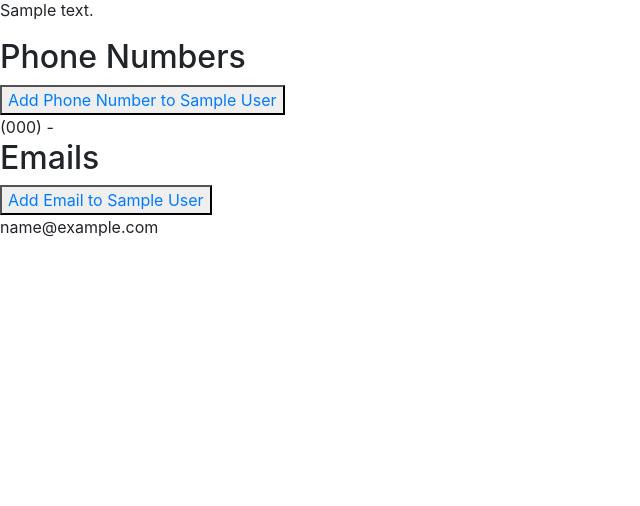
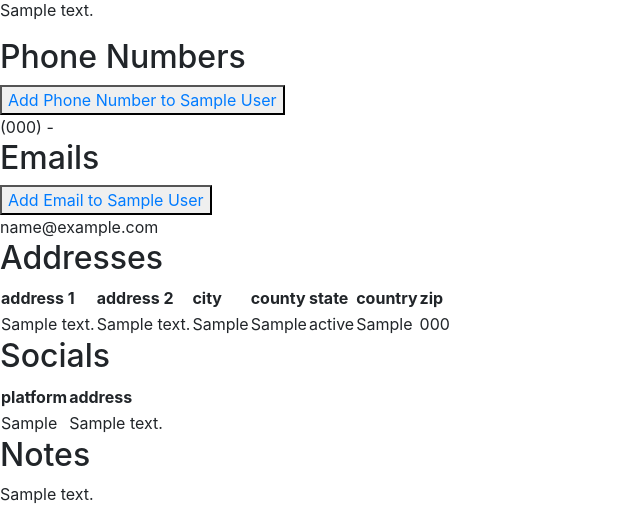
Before and after one commit to chalonhutson/easy_crm, a Flask app: page /contacts/1 in a window 1280 px wide. Shown: the part 301-807 px from the top of the page, without its empty margins (0-640 px from the left). Before the commit the page ends 538 px from the top, so only its background shows below. Run offline with Flask 2, Linux system fonts and the light colour scheme; a user stored in the database is signed in; tables that the repository leaves empty hold one stand-in row (values such as "Sample post"); some libraries are stand-ins or nearby versions.

Commit message:
Added socials, addresses to individual contacts. Added notes to both individual contacts and meetings. Added tables to meetings and contacts overview pages.

```diff
--- a/server.py
+++ b/server.py
@@ -13,7 +13,7 @@ from werkzeug.security import generate_password_hash, check_password_hash
 
 from model import connect_to_db
 
-import sql_controller
+import sql_controller as ctrl
 import app_forms
 
 ######### IMPORT END ###############
@@ -37,7 +37,7 @@ app.jinja_env.undefined = StrictUndefined
 
 @login_manager.user_loader
 def load_user(user_id):
-    return sql_controller.get_user_by_id(user_id)
+    return ctrl.get_user_by_id(user_id)
 
 
 # Endpoint functions
@@ -50,8 +50,8 @@ def page_not_found(e):
 @app.route("/")
 def home():
     if current_user.is_authenticated:
-        c_count = sql_controller.return_count_contacts(current_user.id)
-        m_count = sql_controller.return_count_meetings(current_user.id)
+        c_count = ctrl.return_count_contacts(current_user.id)
+        m_count = ctrl.return_count_meetings(current_user.id)
         return render_template("home.html", page_title = "Overview", first_name = current_user.first_name, last_name = current_user.last_name, contacts_count = c_count, meetings_count = m_count)
     else:
         login = app_forms.LoginForm()
@@ -63,7 +63,7 @@ def home():
 def login():
     login = app_forms.LoginForm()
     if login.validate_on_submit():
-        user = sql_controller.attempt_login(login.email.data, login.password.data)
+        user = ctrl.attempt_login(login.email.data, login.password.data)
 
         if user:
             login_user(user, remember=login.remember.data)
@@ -92,9 +92,9 @@ def register():
         last_name = register.last_name.data
         email = register.email.data
         password = register.password.data
-        if not sql_controller.get_user_by_email(email):
+        if not ctrl.get_user_by_email(email):
             pass_hash = generate_password_hash(password)
-            registeration = sql_controller.attempt_registration(first_name, last_name, email, pass_hash)
+            registeration = ctrl.attempt_registration(first_name, last_name, email, pass_hash)
             if registeration:
                 login_user(registeration)
                 flash("You have successfully registered and are now logged in.", "success")
@@ -111,20 +111,20 @@ def register():
 @app.route("/contacts")
 @login_required
 def contacts():
-    contacts = sql_controller.get_all_contacts_page(current_user.id, 25, 0)
+    contacts = ctrl.get_all_contacts_page(current_user.id, 25, 0)
     return render_template("contacts.html", page_title = "Contacts", contacts = contacts)
 
 @app.route("/meetings")
 @login_required
 def meetings():
-    meetings = sql_controller.get_all_meetings_page(current_user.id, 25, 0)
+    meetings = ctrl.get_all_meetings_page(current_user.id, 25, 0)
     return render_template("meetings.html", page_title = "Meetings", meetings = meetings)
 
 @app.route("/add-meeting", methods = ["GET", "POST"])
 @login_required
 def add_meeting():
     if request.method == "POST":
-        if sql_controller.add_meeting(current_user.id, request.form):
+        if ctrl.add_meeting(current_user.id, request.form):
             flash("Meeting added successfully.","success")
         else:
             flash("Something went wrong with adding your meeting, please try again.", "danger")
@@ -138,29 +138,31 @@ def add_meeting():
 @app.route("/meetings/<meeting_id>")
 @login_required
 def individual_meeting(meeting_id):
-    meeting = sql_controller.get_meeting_by_id(meeting_id)
+    meeting = ctrl.get_meeting_by_id(meeting_id)
+    notes = ctrl.get_all_notes_meeting(meeting_id)
     if meeting.meeting_datetime:
-        date, time = sql_controller.get_readable_date_time(meeting.meeting_datetime)
+        date, time = ctrl.get_readable_date_time(meeting.meeting_datetime)
     else:
-        date = None
-        time = None
-    contact = sql_controller.get_contact_by_id(meeting.contact_id)
+        date, time = None, None
+    contact = ctrl.get_contact_by_id(meeting.contact_id)
     if contact:
         contact = contact
     else:
         contact = None
-    return render_template("individual-meeting.html", page_title = meeting.meeting_title, meeting = meeting, contact = contact, date = date, time = time)
+    return render_template("individual-meeting.html", page_title = meeting.meeting_title, meeting = meeting, contact = contact, date = date, time = time, notes = notes)
 
 @app.route("/contacts/<contact_id>")
 @login_required
 def individual_contact(contact_id):
-    contact = sql_controller.get_contact_by_id(contact_id)
-    contact_phones = sql_controller.get_phones_for_contact(contact_id)
-    contact_phones = sql_controller.get_phones_as_list(contact_phones)
-    contact_emails = sql_controller.get_emails_for_contact(contact_id)
-    contact_emails = sql_controller.get_emails_as_list(contact_emails)
-
-    return render_template("individual-contact.html", page_title = f"{contact.first_name} {contact.last_name}", contact = contact, phones = contact_phones, emails = contact_emails)
+    contact = ctrl.get_contact_by_id(contact_id)
+    contact_phones = ctrl.get_phones_for_contact(contact_id)
+    contact_phones = ctrl.get_phones_as_list(contact_phones)
+    contact_emails = ctrl.get_emails_for_contact(contact_id)
+    contact_emails = ctrl.get_emails_as_list(contact_emails)
+    addresses = ctrl.get_addresses_for_contact(contact_id)
+    notes = ctrl.get_all_notes_contact(contact_id)
+    socials = ctrl.get_socials_for_contact(contact_id)
+    return render_template("individual-contact.html", page_title = f"{contact.first_name} {contact.last_name}", contact = contact, phones = contact_phones, emails = contact_emails, addresses = addresses, socials = socials, notes = notes)
 
 @app.route("/add_contact", methods = ["GET", "POST"])
 @login_required
@@ -173,7 +175,7 @@ def add_contact():
         company = request.form["company"]
         bio = request.form["bio"]
 
-        post_result = sql_controller.add_contact(current_user.id, fname, lname, title, company, bio)
+        post_result = ctrl.add_contact(current_user.id, fname, lname, title, company, bio)
 
         if post_result == True:
             flash("Contact created successfully.", "success")
@@ -190,12 +192,12 @@ def add_contact():
 @app.route("/add-email/<contact_id>", methods = ["GET", "POST"])
 @login_required
 def add_email(contact_id):
-    contact = sql_controller.get_contact_by_id(contact_id)
+    contact = ctrl.get_contact_by_id(contact_id)
 
     if request.method == "POST":
         print(request.form)
         new_email = request.form["new_email"]
-        if sql_controller.add_email(current_user.id, contact_id, new_email):
+        if ctrl.add_email(current_user.id, contact_id, new_email):
             flash("Email added to contact.", "success")
         else:
             flash("Something went wrong. Ensure you are meeting the email requirements.", "danger")
@@ -207,12 +209,12 @@ def add_email(contact_id):
 @app.route("/add-phone/<contact_id>", methods = ["GET", "POST"])
 @login_required
 def add_phone(contact_id):
-    contact = sql_controller.get_contact_by_id(contact_id)
+    contact = ctrl.get_contact_by_id(contact_id)
 
     if request.method == "POST":
         print(request.form)
         new_phone = request.form["new_phone"]
-        if sql_controller.add_phone(current_user.id, contact_id, new_phone):
+        if ctrl.add_phone(current_user.id, contact_id, new_phone):
             flash("Phone number added to contact.", "success")
         else:
             flash("Something went wrong. Ensure you are meeting the phone number requirements.", "danger")
--- a/sql_controller.py
+++ b/sql_controller.py
@@ -167,10 +167,24 @@ def find_contact_by_fname(user_id, name):
         return qresult
 
 
+
 def get_emails_for_contact(contact_id):
     query = Contacts_emails.query.filter(Contacts_emails.contact_id == contact_id)
 
     return query
+
+def get_addresses_for_contact(contact_id):
+    addresses = Contacts_addresses.query.filter(Contacts_addresses.contact_id == contact_id).all()
+    if len(addresses) == 0:
+        addresses = None
+    return addresses
+
+def get_socials_for_contact(contact_id):
+    socials = Contacts_social_medias.query.filter(Contacts_social_medias.contact_id == contact_id).all()
+    if len(socials) == 0:
+        socials = None
+    return socials
+
 
 def get_emails_as_list(email_object):
     emails = []
@@ -189,7 +203,7 @@ def get_readable_phone_number(phone):
     return new_phone
 
 def get_readable_date_time(datetime):
-    date = datetime.strftime("%B, %d, %Y")
+    date = datetime.strftime("%B %d, %Y")
     time = datetime.strftime("%I:%M")
     return date, time
 
@@ -303,6 +317,20 @@ def get_all_meetings_page(user_id, per_page, page_offset):
 
 
 
+def get_all_notes_meeting(meeting_id):
+    notes = Meetings_notes.query.filter(Meetings_notes.meeting_id == meeting_id).all()
+    if len(notes) == 0:
+        notes = None
+    return notes
+
+def get_all_notes_contact(contact_id):
+    notes = Contacts_notes.query.filter(Contacts_notes.contact_id == contact_id).all()
+    if len(notes) == 0:
+        notes = None
+    return notes
+
+
+
 
 
 # Runs the script in interactive mode
--- a/templates/individual-contact.html
+++ b/templates/individual-contact.html
@@ -48,9 +48,67 @@
         </div>
 
     {% endif %}
-
-
 </div>
 
 
+<h2>Addresses</h2>
+{% if addresses is not none %}
+    <table>
+        <tr>
+            <th>address 1</th>
+            <th>address 2</th>
+            <th>city</th>
+            <th>county</th>
+            <th>state</th>
+            <th>country</th>
+            <th>zip</th>
+        </tr>
+        {% for address in addresses %}
+            <td>{{ address.street_address_1 }}</td>
+            <td>{{ address.street_address_2 }}</td>
+            <td>{{ address.city }}</td>
+            <td>{{ address.county }}</td>
+            <td>{{ address.state }}</td>
+            <td>{{ address.country }}</td>
+            <td>{{ address.zip }}</td>
+        {% endfor %}
+    </table>
+{% else %}
+    no addresses
+{% endif %}
+
+<h2>Socials</h2>
+{% if socials is not none %}
+    <table>
+        <tr>
+            <th>platform</th>
+            <th>address</th>
+        </tr>
+        {% for social in socials %}
+        <tr>
+            <td>{{ social.social_media }}</td>
+            <td>{{ social.social_media_address }}</td>
+        </tr>
+        {% endfor %}
+
+
+    </table>
+{% else %}
+    no socials
+{% endif %}
+
+
+
+<h2>Notes</h2>
+    {% if notes is not none %}
+        {% for note in notes %}
+            {{ note.note }}
+        {% endfor %}
+    {% else %}
+        no notes
+    {% endif %}
+
+
+
+
 {% endblock %}
```
Also changed, not shown: templates/contacts.html (+26 -27 lines), templates/individual-meeting.html (+6 -8 lines), templates/meetings.html (+23 -16 lines).
